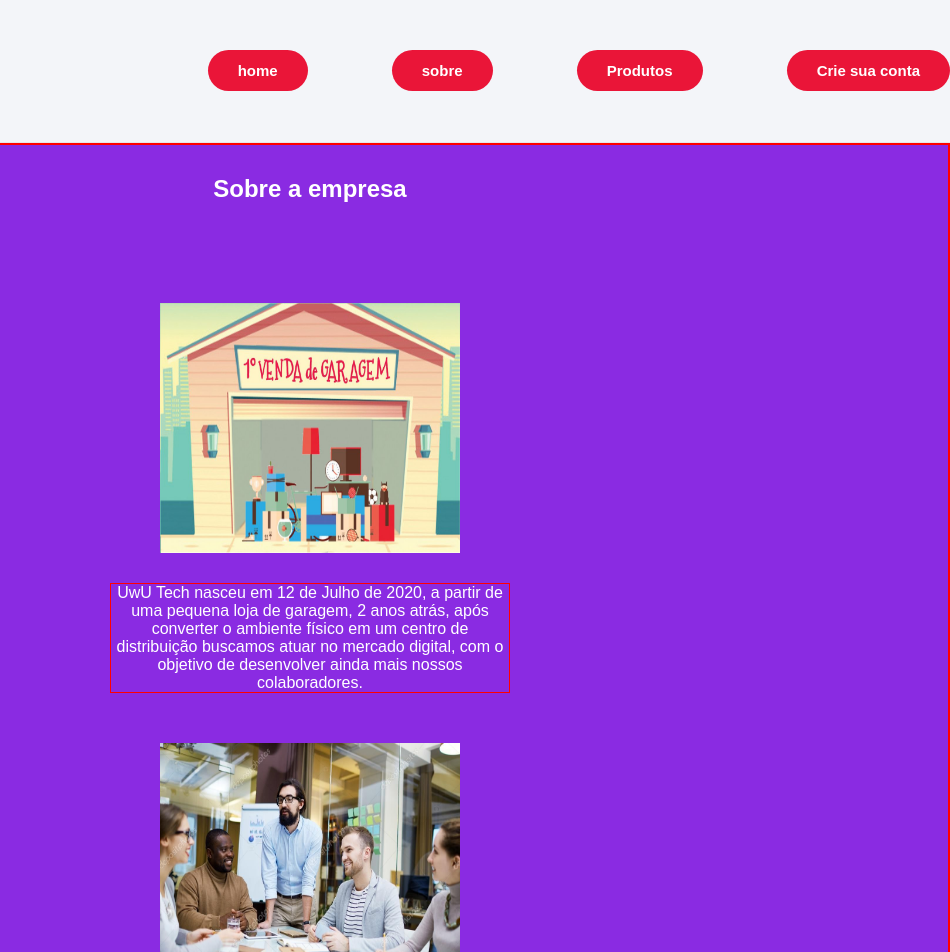
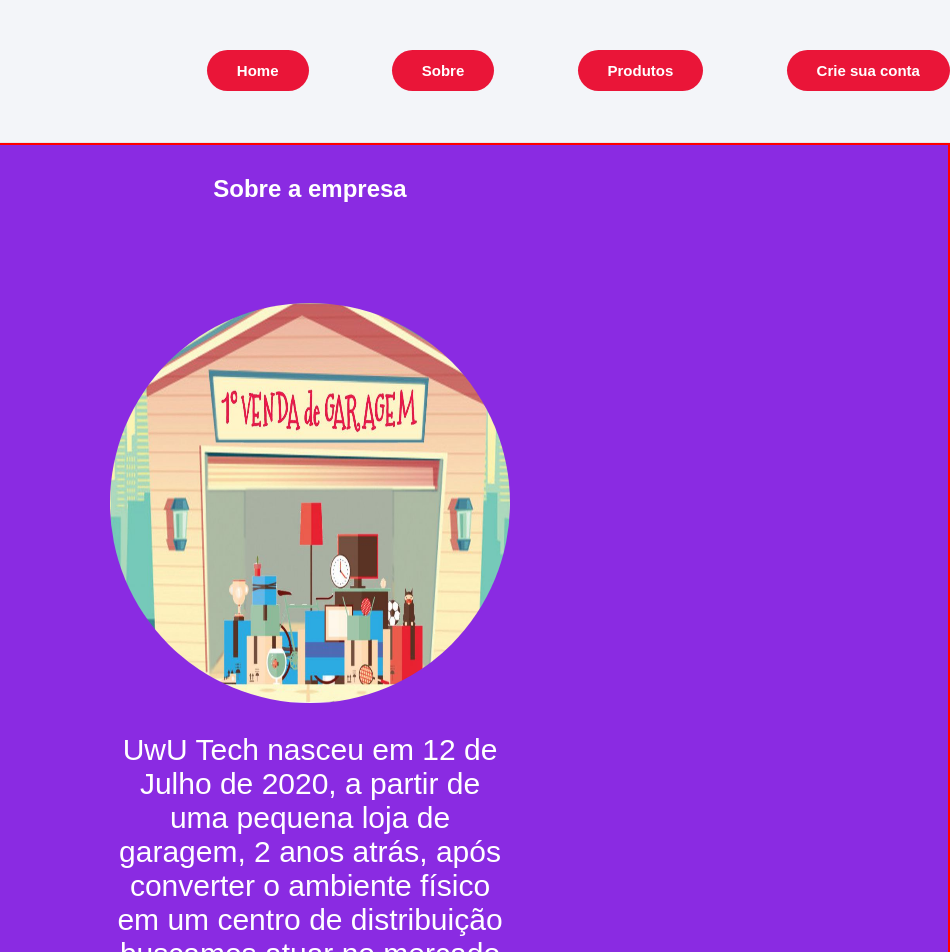
Before and after one commit to pevehdev/uwu-tech, a plain HTML site: page index.html in a window 1280 px wide. Shown: the top 952 px of the page, 330-1280 px from the left. Drawn offline with Linux system fonts and the light colour scheme.

Commit message:
Alterado tamanho da imagem e fonte do texto da pagina princial

```diff
--- a/css/home.css
+++ b/css/home.css
@@ -30,15 +30,16 @@
   .imagem img{
     display: block;
     margin: auto;
-    padding-top: 50px;
+    margin-top: 50px;
     background-color: blueviolet;
-
+    border-radius: 50%;
   }
   .texto{
     text-align: center;
-
+    font-size: 30px;
     width: 400px;
     margin: auto;
     margin-top: 30px;
-    border: 1px solid red   ;
+    padding-bottom: 60px;
+
   }
--- a/index.html
+++ b/index.html
@@ -21,8 +21,8 @@
 
             </div>
 
-            <a href="./index.html">home</a>
-            <a href="./html/sobre.html">sobre</a>
+            <a href="./index.html">Home</a>
+            <a href="./html/sobre.html">Sobre</a>
             <a href="./html/produto.html">Produtos</a>
             <a href="./html/cadastro.html">Crie sua conta</a>
         </nav>
@@ -31,11 +31,11 @@
     <div class="sobre-empresa">
 
         <section>
-            <h2>Sobre a empresa</h2>
+            <h1>Sobre a empresa</h1>
         </section>
         <section class="bloco1">
             <div class="imagem">
-                <img src="./img/Loja.jpg" alt="imagem da loja" width="300px" height="300px">
+                <img src="./img/Loja.jpg" alt="imagem da loja" width="400px" height="400px">
             </div>
 
             <div class="texto">
@@ -48,7 +48,7 @@
 
         <section class="bloco2">
             <div class="imagem">
-                <img src="./img/Pessoas.jpg" alt="imagem dos colaboradores" width="300px" height="300px">
+                <img src="./img/Pessoas.jpg" alt="imagem dos colaboradores" width="400px" height="400px">
             </div>
             <div class="texto">
                 <p>Somos hoje 150 membros dessa família, buscando sempre crescer tanto como indivíduos quanto como um
@@ -61,7 +61,7 @@
         </section>
         <section class="bloco2">
             <div class="imagem">
-                <img src="./img/Pessoas.jpg" alt="imagem dos colaboradores" width="300px" height="300px">
+                <img src="./img/cursos.jpg" alt="imagem dos colaboradores" width="400px" height="400px">
             </div>
             <div class="texto">
                 <p>Como focamos nos colaboradores, incentivamos sempre a buscar mais conhecimento visando o crescimento
```
